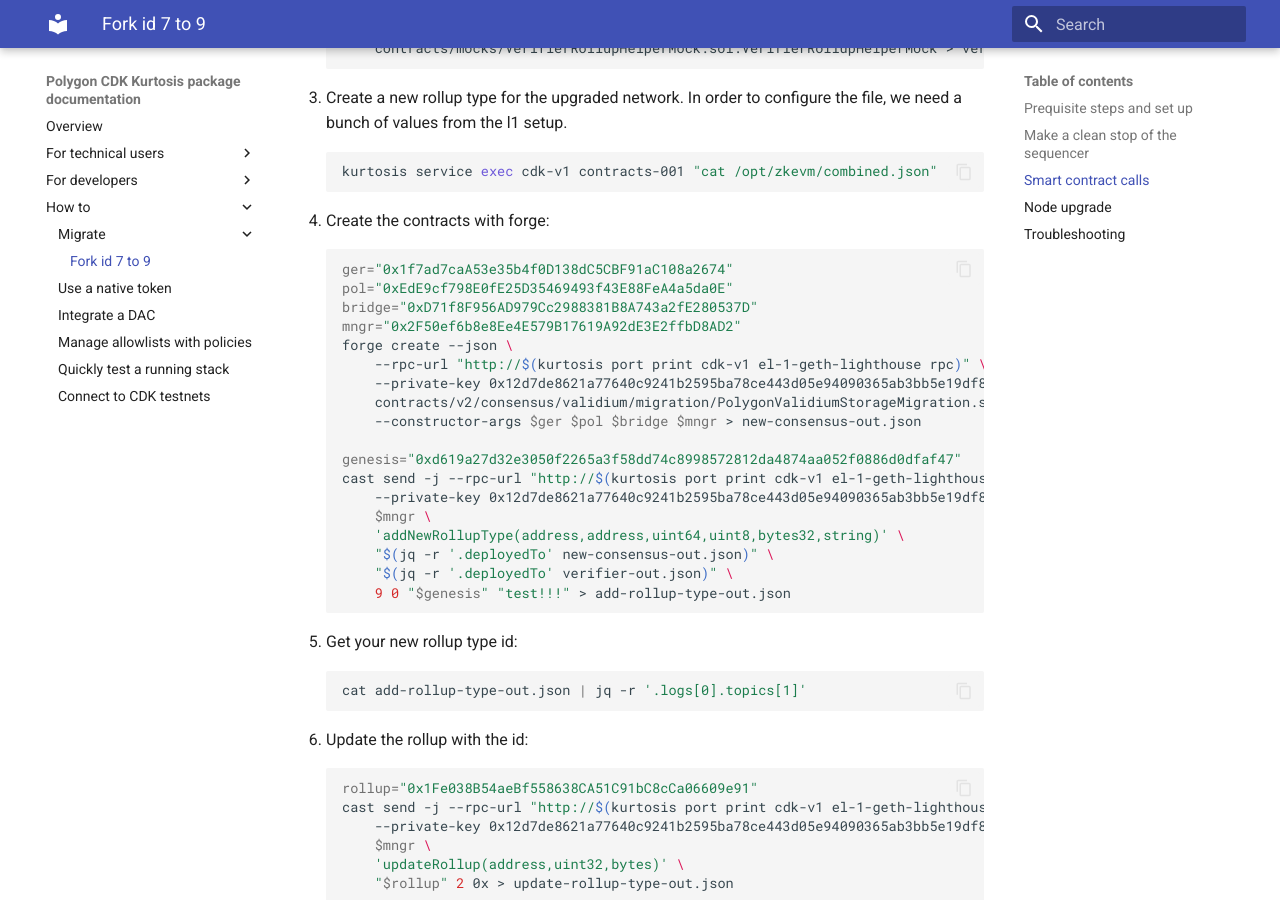
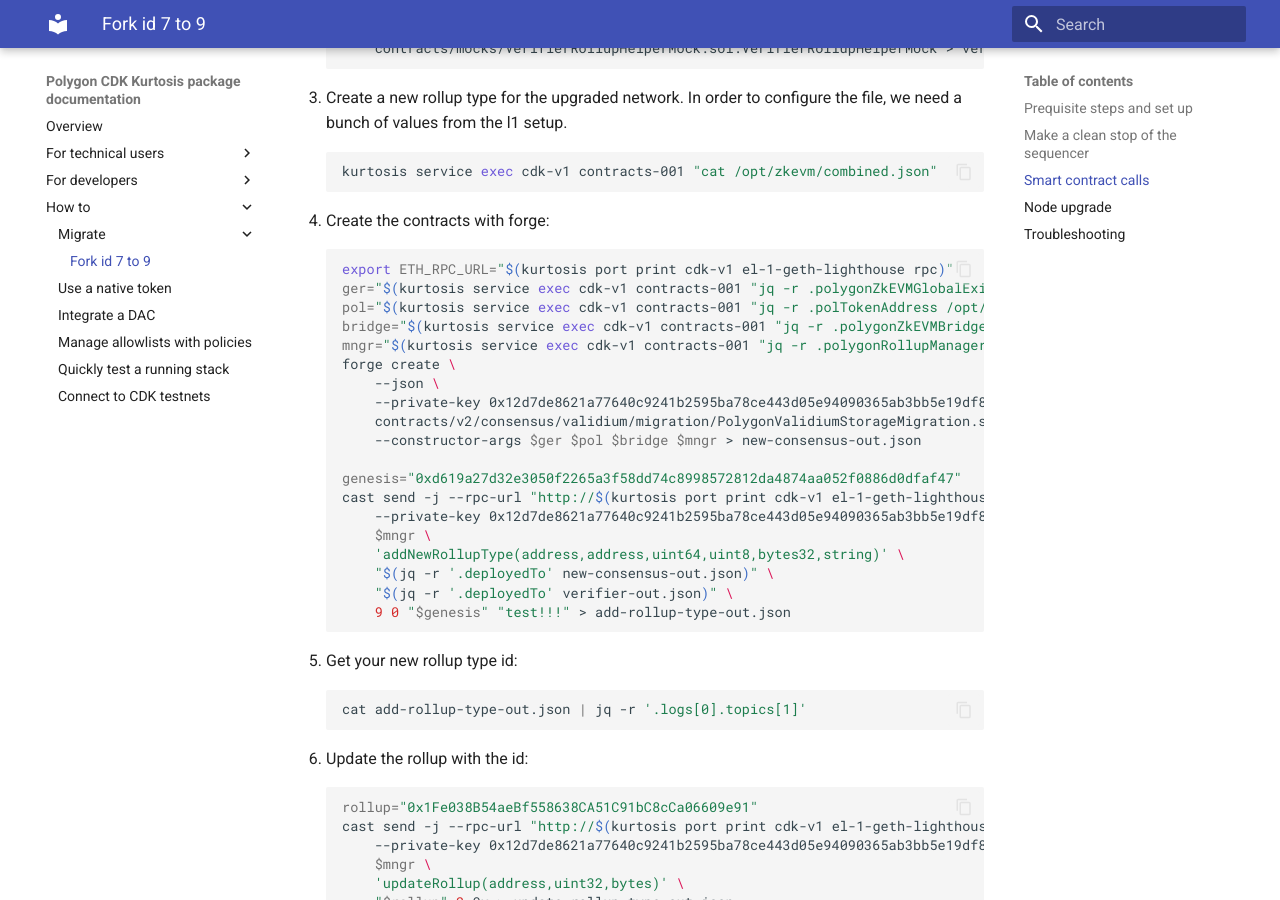
Before and after one commit to 0xPolygon/kurtosis-cdk, an MkDocs documentation site: the page built from docs/how-to/migrate/forkid-7-to-9.md, in a window 1280 px wide and 900 px high, scrolled down 3307 px. Built offline with MkDocs 1.6.1 and Material for MkDocs 9.7.7, drawn with Linux system fonts in a browser that asks for light colours.

Commit message:
Update docs/how-to/migrate/forkid-7-to-9.md
Co-authored-by: Léo Vincent <28714795+leovct@users.noreply.github.com>

````diff
--- a/docs/how-to/migrate/forkid-7-to-9.md
+++ b/docs/how-to/migrate/forkid-7-to-9.md
@@ -166,12 +166,13 @@ cast to-dec $(cast rpc zkevm_batchNumber | sed 's/"//g')
 4. Create the contracts with forge:
 
     ```sh
-    ger="0x1f7ad7caA53e35b4f0D138dC5CBF91aC108a2674"
-    pol="0xEdE9cf798E0fE25D35469493f43E88FeA4a5da0E"
-    bridge="0xD71f8F956AD979Cc2988381B8A743a2fE280537D"
-    mngr="0x2F50ef6b8e8Ee4E579B17619A92dE3E2ffbD8AD2"
-    forge create --json \
-        --rpc-url "http://$(kurtosis port print cdk-v1 el-1-geth-lighthouse rpc)" \
+    export ETH_RPC_URL="$(kurtosis port print cdk-v1 el-1-geth-lighthouse rpc)"
+    ger="$(kurtosis service exec cdk-v1 contracts-001 "jq -r .polygonZkEVMGlobalExitRootAddress /opt/zkevm/combined.json" | tail -n +2)"
+    pol="$(kurtosis service exec cdk-v1 contracts-001 "jq -r .polTokenAddress /opt/zkevm/combined.json" | tail -n +2)"
+    bridge="$(kurtosis service exec cdk-v1 contracts-001 "jq -r .polygonZkEVMBridgeAddress /opt/zkevm/combined.json" | tail -n +2)"
+    mngr="$(kurtosis service exec cdk-v1 contracts-001 "jq -r .polygonRollupManager /opt/zkevm/combined.json" | tail -n +2)"
+    forge create \
+        --json \
         --private-key 0x12d7de8621a77640c9241b2595ba78ce443d05e94090365ab3bb5e19df82c625 \
         contracts/v2/consensus/validium/migration/PolygonValidiumStorageMigration.sol:PolygonValidiumStorageMigration \
         --constructor-args $ger $pol $bridge $mngr > new-consensus-out.json
````
